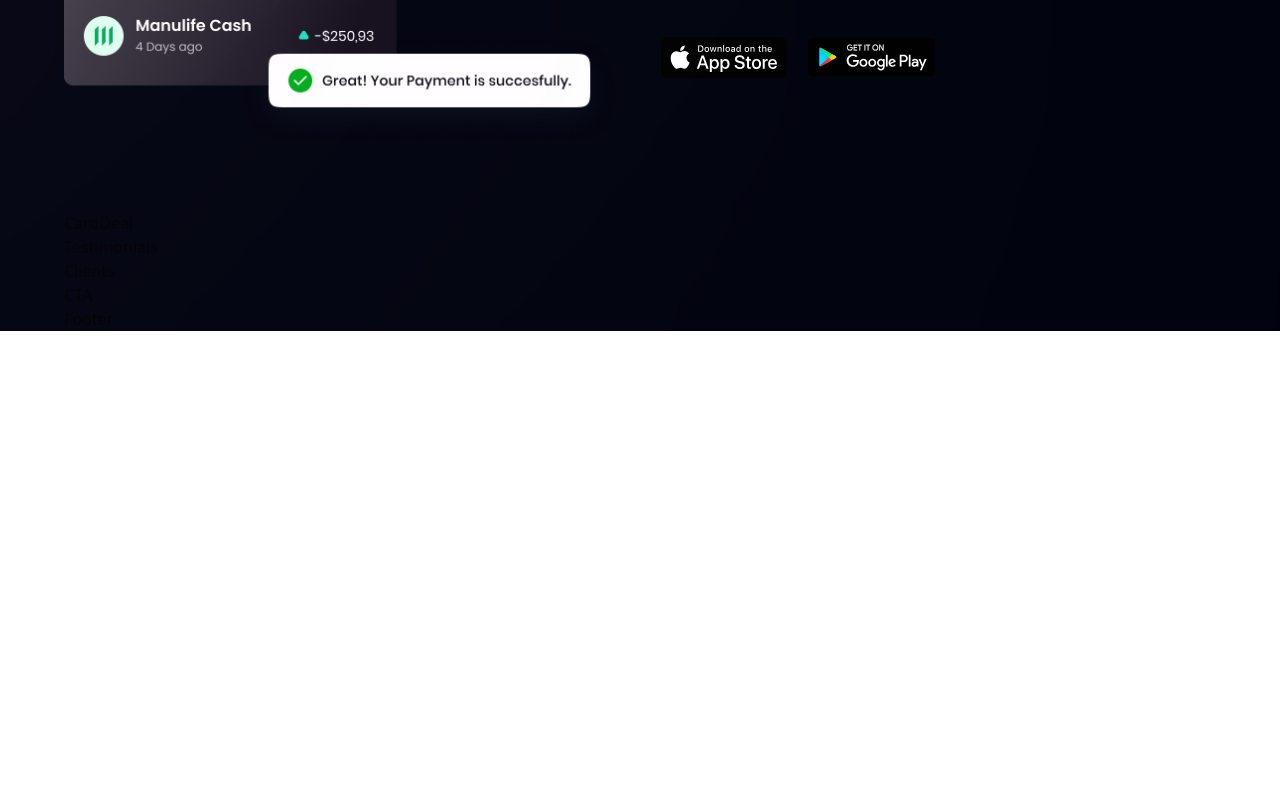
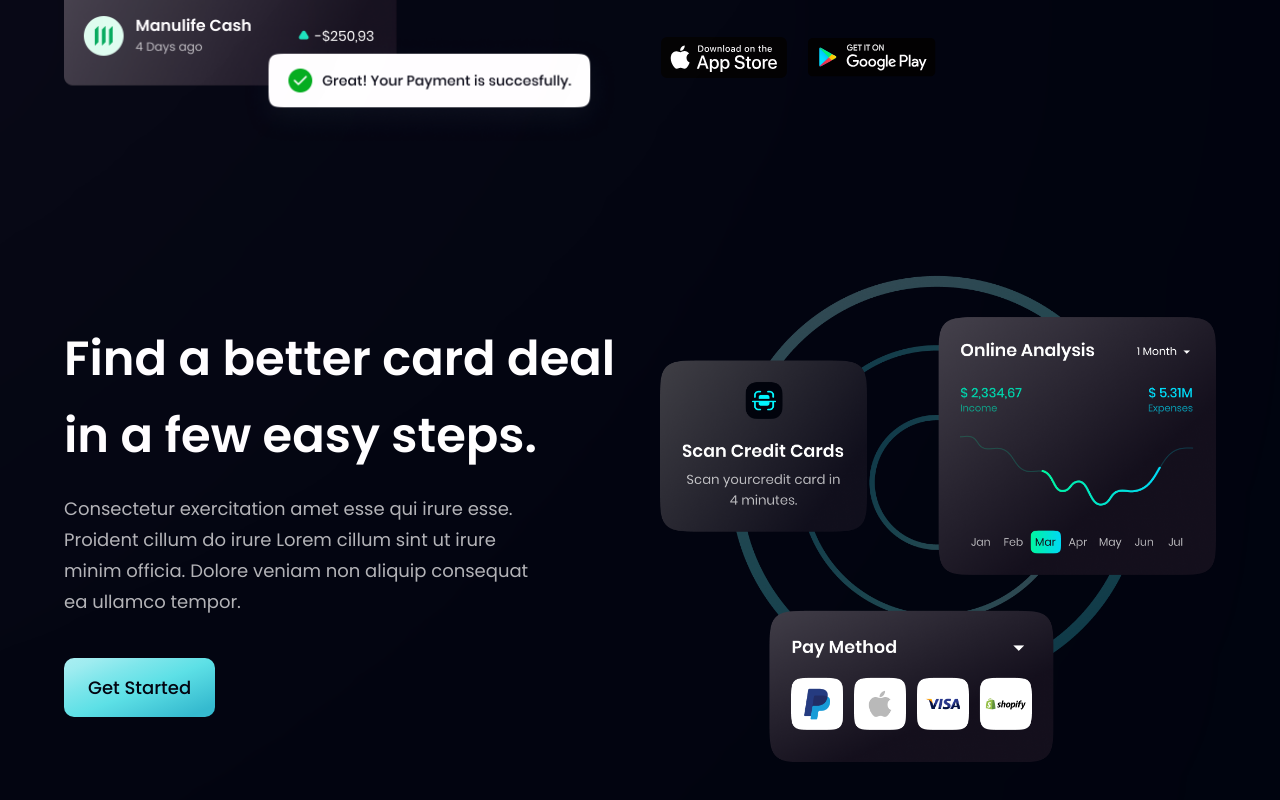
Before and after one commit to carter-loremdigital/velonet-website, a React (Vite) app: page / in a window 1280 px wide. Shown: the part 1978-2778 px from the top of the page. Before the commit the page ends 2309 px from the top, so only its background shows below. Built offline with nearby package versions, Linux system fonts and the light colour scheme.

Commit message:
Testimonials section

```diff
--- a/src/components/Billing.jsx
+++ b/src/components/Billing.jsx
@@ -6,7 +6,11 @@ const Billing = () => {
   return (
     <section id="product" className={layout.sectionReverse}>
       <div className={layout.sectionImgReverse}>
-        <img src={bill} alt="billing" className="w-[100%] h-[100%] relative" />
+        <img
+          src={bill}
+          alt="billing"
+          className="w-[100%] h-[100%] relative object-contain"
+        />
 
         <div className="absolute z-[3] -left-1/2 top-0 w-[50%] h-[50%] rounded-full white__gradient" />
         <div className="absolute z-[0] -left-1/2 bottom-0 w-[50%] h-[50%] rounded-full pink__gradient" />
--- a/src/components/Button.jsx
+++ b/src/components/Button.jsx
@@ -4,7 +4,7 @@ const Button = ({ styles }) => {
   return (
     <button
       type="button"
-      className={`${styles} py-4 px-6 bg-blue-gradient font-poppins font-medium text-[18px] text-primary outline-none`}
+      className={`${styles} py-4 px-6 bg-blue-gradient font-poppins font-medium text-[18px] text-primary outline-none rounded-[10px]`}
     >
       Get Started
     </button>
--- a/src/components/CardDeal.jsx
+++ b/src/components/CardDeal.jsx
@@ -1,7 +1,34 @@
 import React from "react";
+import { card } from "../assets";
+import styles, { layout } from "../style";
+import Button from "./Button";
 
 const CardDeal = () => {
-  return <div>CardDeal</div>;
+  return (
+    <section className={layout.section}>
+      <div className={layout.sectionInfo}>
+        <h2 className={styles.heading2}>
+          Find a better card deal <br className="sm:block hidden" />
+          in a few easy steps.
+        </h2>
+        <p className={`${styles.paragraph} max-w-[470px] mt-5`}>
+          Consectetur exercitation amet esse qui irure esse. Proident cillum do
+          irure Lorem cillum sint ut irure minim officia. Dolore veniam non
+          aliquip consequat ea ullamco tempor.
+        </p>
+
+        <Button styles="mt-10" />
+      </div>
+
+      <div className={layout.sectionImg}>
+        <img
+          src={card}
+          alt="card"
+          className="w-[100%] h-[100%] object-contain"
+        />
+      </div>
+    </section>
+  );
 };
 
 export default CardDeal;
--- a/src/components/FeedbackCard.jsx
+++ b/src/components/FeedbackCard.jsx
@@ -1,7 +1,35 @@
 import React from "react";
+import { quotes } from "../assets";
 
-const FeedbackCard = () => {
-  return <div>FeedbackCard</div>;
+const FeedbackCard = ({ content, name, title, img }) => {
+  return (
+    <div className="flex justify-between flex-col px-10 py-12 rounded-[20px] max-w-[370px] md:mr-10 sm:mr-5 mr-0 my-5 feedback-card">
+      {/* Quotation image */}
+      <img
+        src={quotes}
+        alt="quotation"
+        className="w-[42px] h-[27px] object-contain"
+      />
+      {/* Quote content */}
+      <p className="font-poppins font-normal text-[18px] leading-[32px] text-white my-10">
+        {content}
+      </p>
+
+      <div className="flex flex-row">
+        {/* Avatar */}
+        <img src={img} alt={name} className="w-[48px] h-[48px] rounded-full" />
+        {/* Name and title */}
+        <div className="flex flex-col ml-4">
+          <h4 className="font-poppins font-semibold text-[20px] leading-[32px] text-white">
+            {name}
+          </h4>
+          <p className="font-poppins font-normal text-[16px] leading-[24px] text-dimWhite">
+            {title}
+          </p>
+        </div>
+      </div>
+    </div>
+  );
 };
 
 export default FeedbackCard;
--- a/src/components/Hero.jsx
+++ b/src/components/Hero.jsx
@@ -50,7 +50,7 @@ const Hero = () => {
         <img
           src={robot}
           alt="robot"
-          className="w-[100%] h-[100%] relative z-[5]"
+          className="w-[100%] h-[100%] relative z-[5] object-contain"
         />
 
         {/* Background gradients */}
--- a/src/components/Testimonials.jsx
+++ b/src/components/Testimonials.jsx
@@ -1,7 +1,38 @@
 import React from "react";
+import { feedback } from "../constants";
+import styles, { layout } from "../style";
+import FeedbackCard from "./FeedbackCard";
 
 const Testimonials = () => {
-  return <div>Testimonials</div>;
+  return (
+    <section
+      id="clients"
+      className={`${styles.paddingY} ${styles.flexCenter} flex-col relative`}
+    >
+      {/* TODO */}
+      <div className="absolute z-[0] w-[60%] h-[60%] -right-[50%] rounded-full blue__gradient" />
+
+      {/* Title and content */}
+      <div className="w-full flex justify-between items-center md:flex-row flex-col sm:mb-16 mb-6 relative z-[1]">
+        <h1 className={styles.heading2}>
+          What people are <br className="sm:block hidden" /> saying about us.
+        </h1>
+        <div className="w-full md:mt-0 mt-6">
+          <p className={`${styles.paragraph} text-left max-w-[470px]`}>
+            Reprehenderit qui fugiat consequat ad irure. Est aliquip anim labore
+            minim eu incididunt consequat sint non nisi id.
+          </p>
+        </div>
+      </div>
+
+      {/* Card container */}
+      <div className="flex flex-wrap sm:justify-start justify-center w-full feedback-container relative z-[1]">
+        {feedback.map((card) => (
+          <FeedbackCard key={card.id} {...card} />
+        ))}
+      </div>
+    </section>
+  );
 };
 
 export default Testimonials;
```
